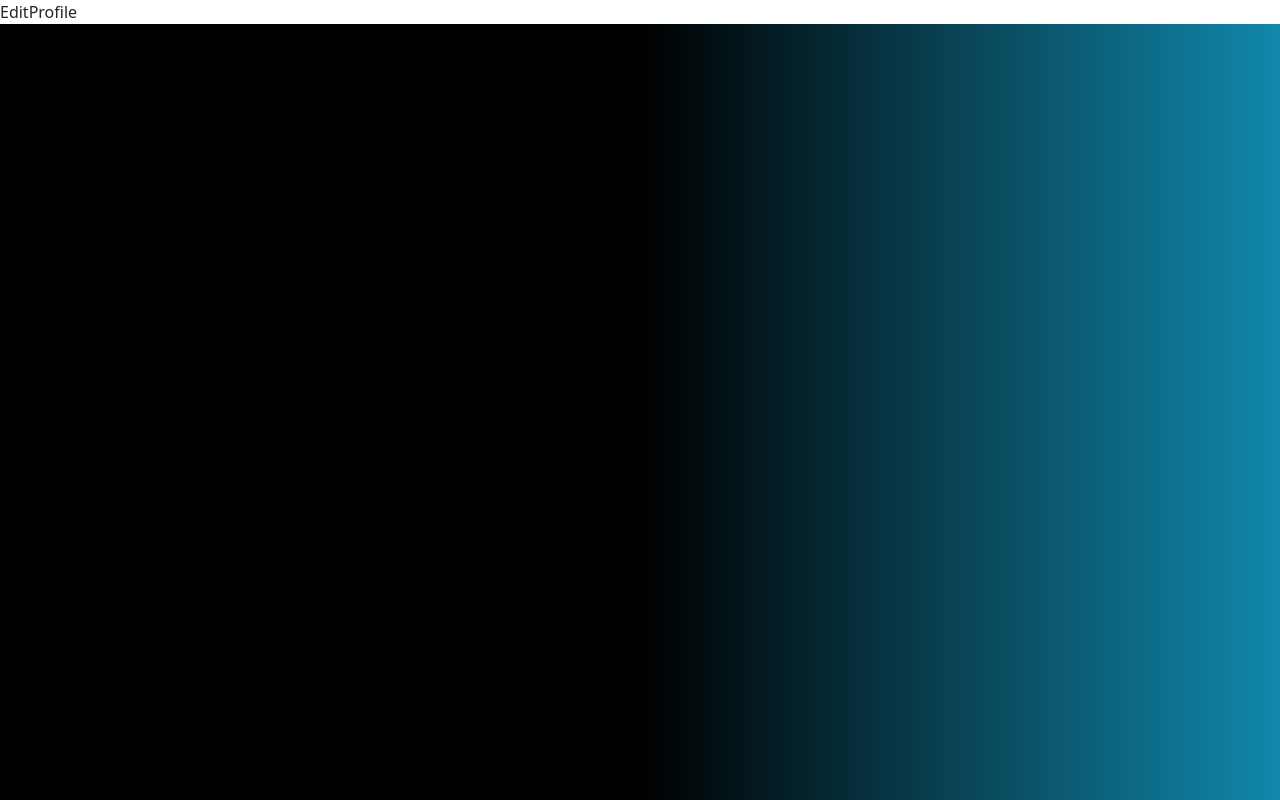
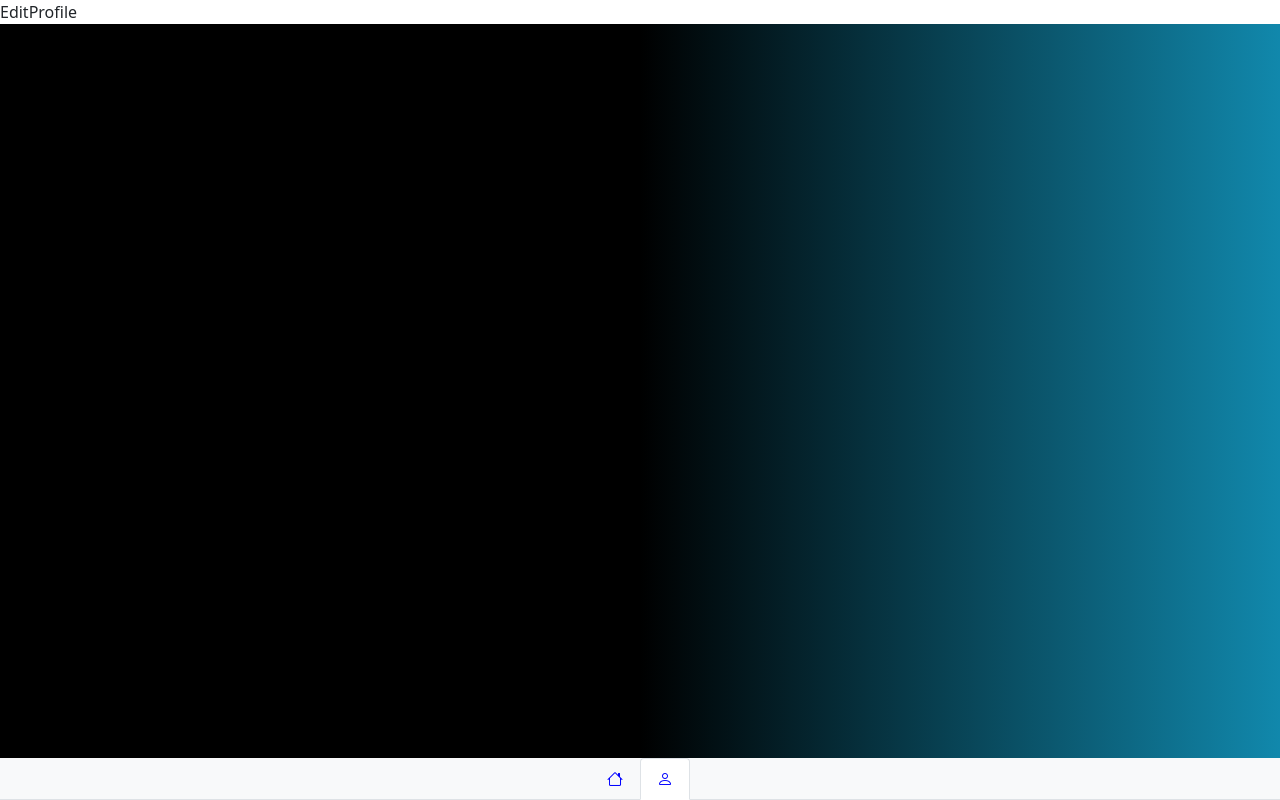
Before and after one commit to RaulREscobar/Intranet, a React (Create React App) app: page /editProfile in a window 1280 px wide. Built offline with nearby package versions, Linux system fonts and the light colour scheme.

Commit message:
se usa useState, useEffect y useLocation para cambiar de clase la barra de navegacion

```diff
--- a/src/App.css
+++ b/src/App.css
@@ -21,6 +21,9 @@
   a {
     text-decoration: auto;
     color: #8ec6f9;
+  }
+  a, .active, .nav-link{
+    color: blue
   }
 .bg-central {
   background: var(--bg-color);
--- a/src/components/BarNav.jsx
+++ b/src/components/BarNav.jsx
@@ -1,39 +1,54 @@
-import React from 'react'
-import {Nav, NavItem, NavLink } from 'reactstrap'
+import React, { useState, useEffect } from 'react'
+import { Nav, NavItem, NavLink } from 'reactstrap'
+import { Link, Outlet, useLocation } from "react-router-dom"
 
 function BarNav() {
-    const home = document.querySelector('nav-home')
-    console.log(home)
-    //home.style.backgroundColor = "red"
-  /*   const noRefCheck= ( e )=>{
-        e.preventDefualt()
-        e.classList.toggle("active")
-        e.style.background = "red"
+    let [activeHome, setActiveHome] = useState("")
+    let [activeUser, setActiveUser] = useState("")
+    let location = useLocation()
 
-    } */
+    useEffect(() => {
+        switch (location.pathname) {
+            case "/home":
+                setActiveHome("active");
+                setActiveUser("");
+
+                break;
+            case "/editProfile":
+                setActiveUser("active");
+                setActiveHome("")
+
+                break
+            default:
+                break;
+        }
+    })
 
     return (
         <div>
-                <Nav tabs  className='d-flex justify-content-center position-fixed bottom-0 col-12 bg-light'>
+            <Nav tabs className='d-flex justify-content-center position-fixed bottom-0 col-12 bg-light'>
                 <NavItem >
                     <NavLink
-                            id='nav-home'
-                            className="active"
-                            onClick={function noRefCheck(){}}
+                        className={activeHome}
                     >
+                        <Link to={"/home"}>
                             <i class="bi bi-house"></i>
+                        </Link>
+
                     </NavLink>
                 </NavItem>
                 <NavItem>
                     <NavLink
-                            id="nav-user"
-                            className=""
-                            onClick={function noRefCheck() {}}
+                        className={activeUser}
                     >
+                        <Link to={"/editProfile"}>
                             <i class="bi bi-person"></i>
+                        </Link>
+
                     </NavLink>
                 </NavItem>
             </Nav>
+            < Outlet />
         </div>
     )
 }
--- a/src/index.js
+++ b/src/index.js
@@ -11,8 +11,8 @@ root.render(
     <BrowserRouter>
         <Routes>
             <Route path="/" element={<App />} />
-            <Route path='home' element={<Home />} />
-            <Route path='editProfile' element={<EditProfile />}/>
+            <Route path='/home' element={<Home />} />
+            <Route path='/editProfile' element={<EditProfile />}/>
         </Routes>
     </BrowserRouter>,
 );
--- a/src/pages/EditProfile.jsx
+++ b/src/pages/EditProfile.jsx
@@ -1,8 +1,11 @@
 import React from 'react'
+import BarNav from '../components/BarNav'
 
 const EditProfile = () => {
   return (
-    <div>EditProfile</div>
+    <div>EditProfile
+      <BarNav  />
+    </div>
   )
 }
 
```
Lines whose indentation alone changed are shown as unchanged.
